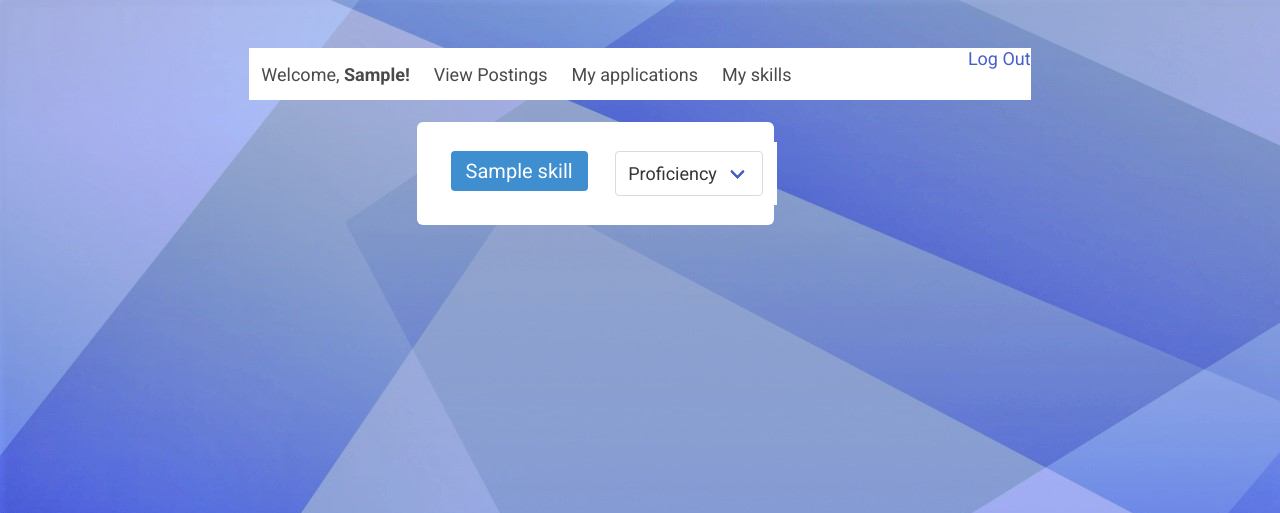
After one commit to mikhail-tsir/cs348project, a Flask app: page /jobseeker/skills in a window 1280 px wide. The commit adds this page. Shown: the top 513 px of the page. Run offline with Flask 2, Linux system fonts and the light colour scheme; a user stored in the database is signed in; tables that the repository leaves empty hold one stand-in row (values such as "Sample post"); data that the repository does not hold is empty; some libraries are stand-ins or nearby versions.

Commit message:
get skills to show up

```diff
--- a/app/roles/jobseeker.py
+++ b/app/roles/jobseeker.py
@@ -84,3 +84,32 @@ def homepage():
         job_previews=job_dicts,
         skills=get_skills(current_user.id)
     )
+
+
+def render_jobseeker_page(filename, **kwargs):
+    return render_template(
+        filename,
+        fname=current_user.user.fname,
+        lname=current_user.user.lname,
+        **kwargs
+    )
+
+
+@jobseeker.route("/skills")
+@jobseeker_login_required
+def skills_page():
+    # get current user's skills
+    skills_query = """SELECT skill.id, skill.sname, job_seeker_skill.proficiency
+    FROM job_seeker_skill
+    INNER JOIN skill
+    ON job_seeker_skill.skill_id = skill.id
+    WHERE job_seeker_skill.job_seeker_id = %s;
+    """
+
+    with db.connect() as conn, conn.cursor() as cursor:
+        cursor.execute(skills_query, current_user.id)
+
+        # (skill_id, skill_name, proficiency) tuples
+        result = cursor.fetchall()
+
+        return render_jobseeker_page("skills.html", skills=result)
--- a/app/static/styles.css
+++ b/app/static/styles.css
@@ -62,7 +62,7 @@ form {
     padding: 20px;
     border-radius: 6px;
     background: #fff;
-    box-shadow: 0 0 25px 0 #001e5f;
+    /* box-shadow: 0 0 25px 0 #001e5f; */
 }
 
 .banner {
@@ -162,3 +162,8 @@ body::after {
         width: calc(100% - 12px);
     }
 }
+
+.table {
+    margin-left: auto;
+    margin-right: auto;
+  }
--- /dev/null
+++ b/app/templates/jobseeker-base.html
@@ -0,0 +1,39 @@
+{% extends "base.html" %}
+{% block body %}
+<body>
+  <section class="section is-primary is-fullheight is-8">
+    <div class="columns is-centered">
+      <div class="column is-8">
+        <nav class="navbar is-8" role="navigation" aria-label="main navigation">
+          <div class="navbar-brand">
+            <div class="navbar-item">
+              <h1>Welcome, <b>{{ fname }}!</b></h1>
+            </div>
+          </div>
+          <div id="navbarBasicExample" class="navbar-menu">
+            <div class="navbar-start">
+              <a class="navbar-item">
+                View Postings
+              </a>
+
+              <a class="navbar-item">
+                My applications
+              </a>
+
+              <a class="navbar-item" href="{{ url_for('.skills_page') }}">
+                My skills
+              </a>
+            </div>
+            <div class="navbar-end">
+              <a class="navber-item" href="/logout">Log Out</a>
+            </div>
+          </div>
+        </nav>
+        <br>
+        {% block jobseeker_body %}
+        {% endblock %}
+      </div>
+    </div>
+  </section>
+</body>
+{% endblock %}
--- a/app/templates/macros.html
+++ b/app/templates/macros.html
@@ -126,3 +126,25 @@
     </div>
 </div>
 {%- endmacro %}
+
+{% macro skills_form(skills) %}
+<table class="table">
+    <tbody>
+        {% for skill in skills %}
+        <tr>
+            <td><span class="tag is-info is-large">{{ skill[1] }}</span></td>
+            <td>
+                <div class="select" name="{{ skill[0] }}">
+                    <select>
+                        <option>Proficiency</option>
+                        <option>Basic</option>
+                        <option>Working</option>
+                        <option>Advanced</option>
+                    </select>
+                </div>
+            </td>
+        </tr>
+        {% endfor %}
+    </tbody>
+</table>
+{%- endmacro %}
--- /dev/null
+++ b/app/templates/skills.html
@@ -0,0 +1,12 @@
+{% from "macros.html" import skills_form %}
+{% extends "jobseeker-base.html" %}
+
+{% block jobseeker_body %}
+<div class="columns is-centered">
+    <div class="column is-7">
+        <form class="form">
+            {{ skills_form(skills) }}
+        </form>
+    </div>
+</div>
+{% endblock %}
```
Also changed, not shown: app/templates/jobseeker-homepage.html (+2 -36 lines).
